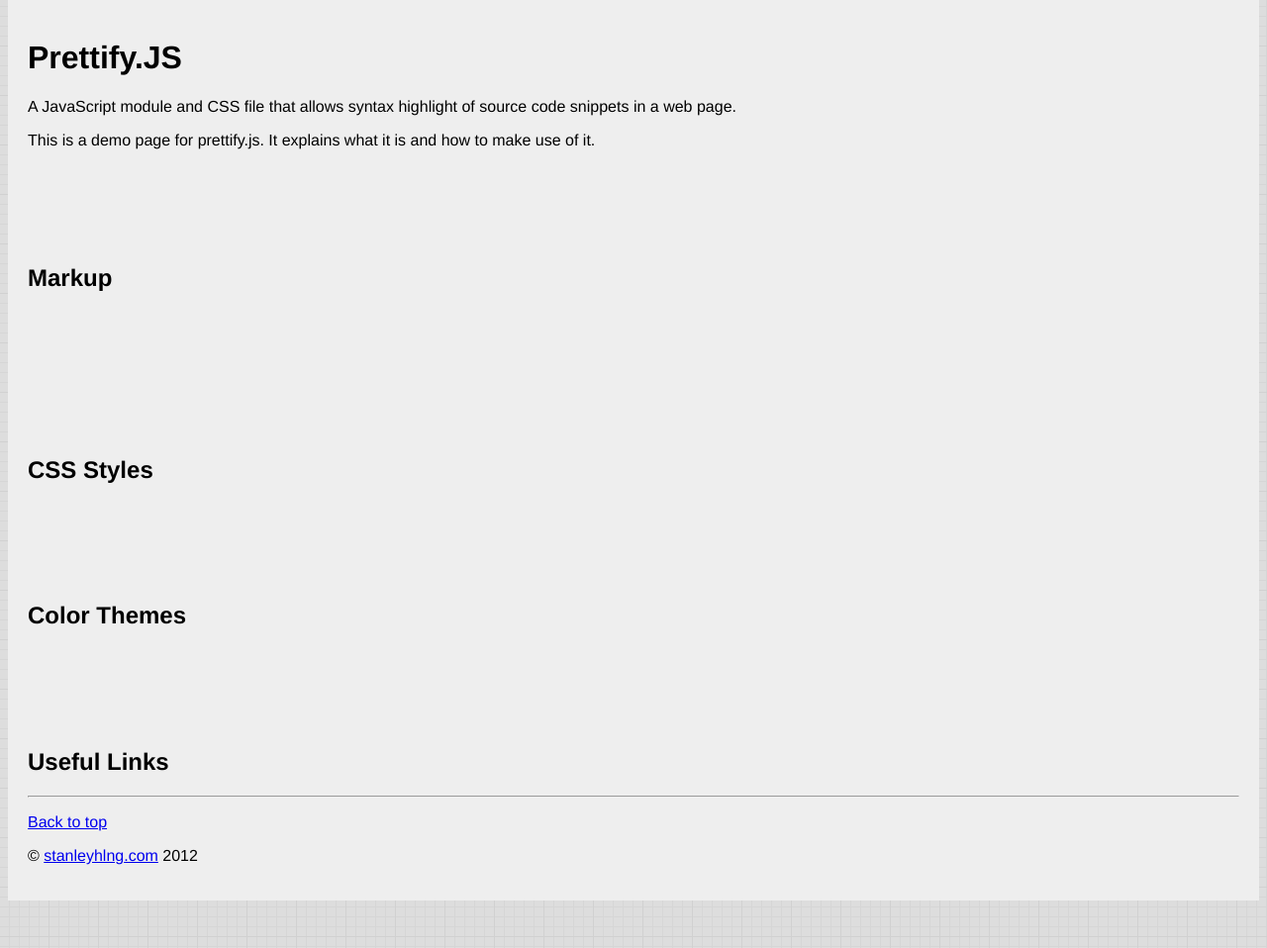
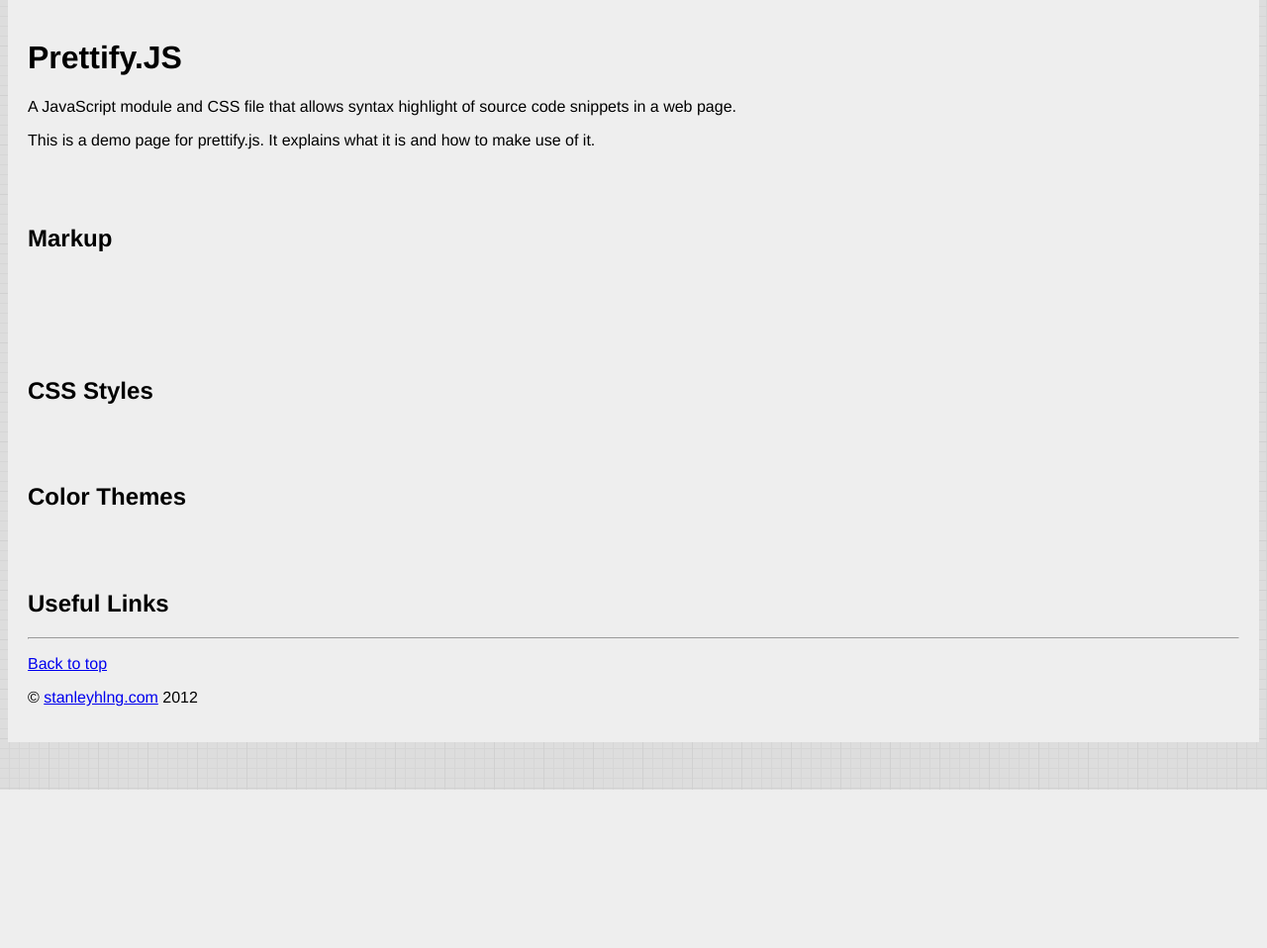
Before and after one commit to stanleyhlng/demo-prettify-js, a PHP site: page / in a window 1280 px wide. Shown: the part 203-1161 px from the top of the page at 99% size. After the commit the page ends 1001 px from the top, so only its background shows below. Run offline with PHP 8.4, Linux system fonts and the light colour scheme; data that the repository does not hold is empty; some libraries are stand-ins or nearby versions.

Commit message:
updated js

```diff
--- a/assets/stylesheets/prettify-js.css
+++ b/assets/stylesheets/prettify-js.css
@@ -43,7 +43,7 @@ figure.code figcaption {
 }
 
 section {
-	padding-top: 80px;
+	padding-top: 40px;
 }
 
 body > div.container {
```
